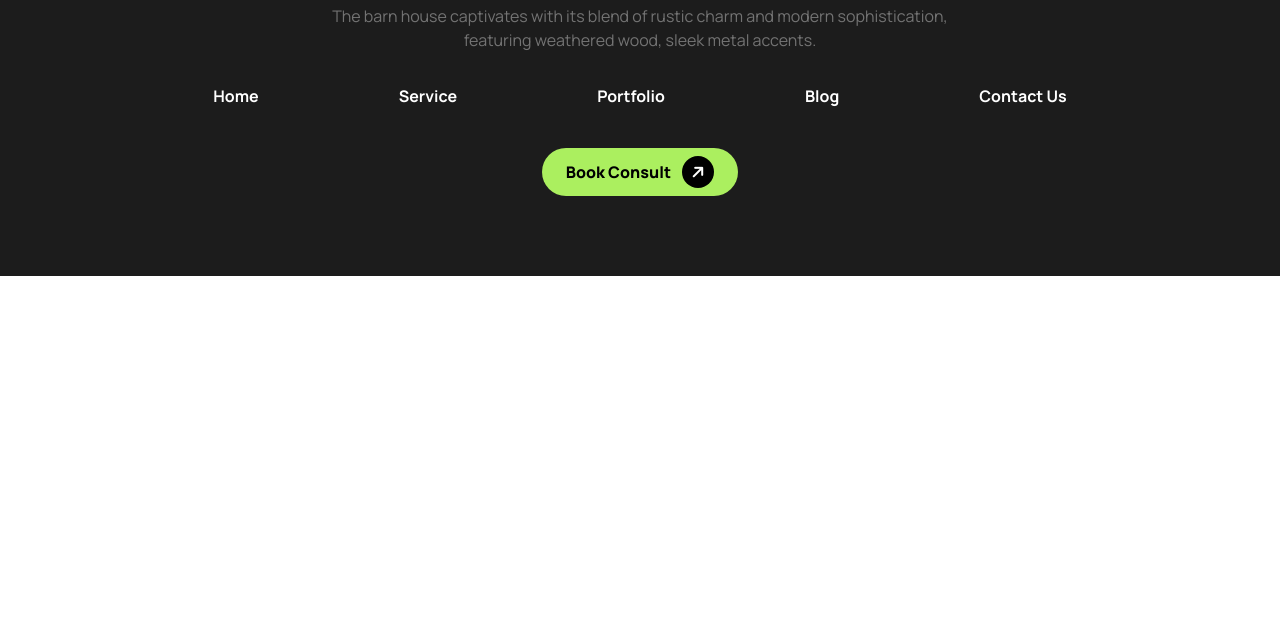
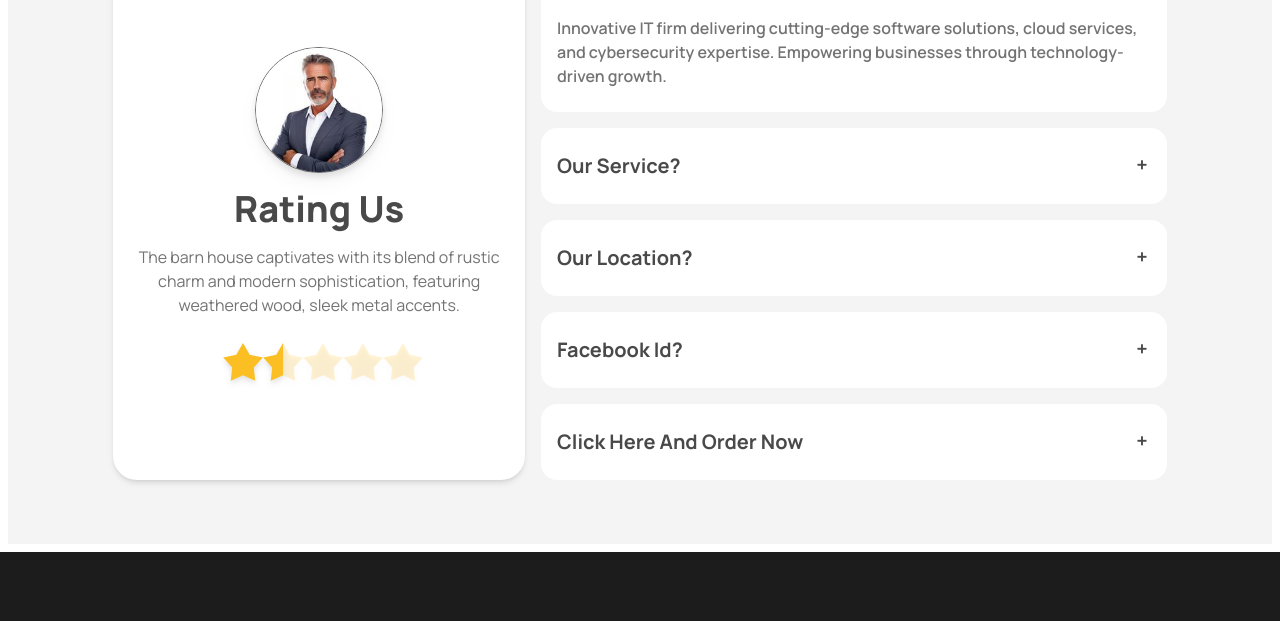
Before and after one commit to Code-With-Abir/Rinterio, a plain HTML site: page index.html in a window 1280 px wide. Shown: the part 4629-5250 px from the top of the page. Before the commit the page ends 4905 px from the top, so only its background shows below. Drawn offline with nearby package versions, Linux system fonts and the light colour scheme.

Commit message:
Website Done

```diff
--- a/index.html
+++ b/index.html
@@ -330,6 +330,78 @@
        </div>
     </div>
     </section>
+        <!--! Rating Us -->
+        <section class="bg-bg pt-20 py-16 border-white border-8">
+            <!--! Container -->
+        <div class=" w-10/12 mx-auto grid lg:grid-cols-5 grid-cols-1  lg:gap-4">
+            <!--todo left -->
+            <div class=" col-span-2 bg-white py-8 px-3 shadow-md flex flex-col mx-auto justify-center text-center rounded-3xl">
+                    <img class="lg:w-[10vw] md:w-[20vw] w-[20vw] border border-[#737373] rounded-full mx-auto drop-shadow-lg" src="./image/image.png" alt="">
+                    <h1 class="text-3xl md:text-4xl lg:text-4xl font-black text-[#494949] mt-4">Rating Us</h1>
+                    <p class="text-[#737373] mt-4">The barn house captivates with its blend of rustic charm and modern sophistication, featuring weathered wood, sleek metal accents.</p>
+                                        <div class="rating rating-lg rating-half mx-auto mt-6 drop-shadow-md ">
+                            <input type="radio" name="rating-10" class="rating-hidden" />
+                            <input type="radio" name="rating-10" class="mask mask-star-2 mask-half-1 bg-amber-400" />
+                            <input type="radio" name="rating-10" class="mask mask-star-2 mask-half-2 bg-amber-400" />
+                            <input
+                                type="radio"
+                                name="rating-10"
+                                class="mask mask-star-2 mask-half-1 bg-amber-400"
+                                checked="checked" />
+                            <input type="radio" name="rating-10" class="mask mask-star-2 mask-half-2 bg-amber-400" />
+                            <input type="radio" name="rating-10" class="mask mask-star-2 mask-half-1 bg-amber-400" />
+                            <input type="radio" name="rating-10" class="mask mask-star-2 mask-half-2 bg-amber-400" />
+                            <input type="radio" name="rating-10" class="mask mask-star-2 mask-half-1 bg-amber-400" />
+                            <input type="radio" name="rating-10" class="mask mask-star-2 mask-half-2 bg-amber-400" />
+                            <input type="radio" name="rating-10" class="mask mask-star-2 mask-half-1 bg-amber-400" />
+                            <input type="radio" name="rating-10" class="mask mask-star-2 mask-half-2 bg-amber-400" />
+                                        </div>
+            </div>
+            <!--todo right -->
+            <div class=" col-span-3 mt-10 md:mt-0 lg:mt-0">
+                <div class="collapse collapse-plus bg-white py-2 text-[#494949]  ">
+                    <input type="radio" name="my-accordion-3" checked="checked" />
+                    <div class="collapse-title text-xl font-bold ">What is Rinterio?</div>
+                    <div class="collapse-content">
+                      <p class="text-[#737373] font-semibold">Innovative IT firm delivering cutting-edge software solutions, cloud services, and cybersecurity expertise. Empowering businesses through technology-driven growth.</p>
+                    </div>
+                  </div>
+                  <div class="collapse collapse-plus bg-white py-2 text-[#494949] mt-4">
+                    <input type="radio" name="my-accordion-3" />
+                    <div class="collapse-title text-xl font-bold ">Our Service?</div>
+                    <div class="collapse-content">
+                      <p class="text-[#737373] font-semibold"><ul class="list-decimal px-4 font-semibold ">
+                        <li>Web Design</li>
+                        <li>Graphic Design</li>
+                        <li>Digital Marketing</li>
+                        <li>SEO</li>
+                      </ul></p>
+                    </div>
+                  </div>
+                  <div class="collapse collapse-plus bg-white py-2 text-[#494949] mt-4">
+                    <input type="radio" name="my-accordion-3" />
+                    <div class="collapse-title text-xl font-bold ">Our Location?</div>
+                    <div class="collapse-content">
+                      <p class="text-[#737373] font-semibold">Nawabganj / Sholla High School</p>
+                    </div>
+                  </div>
+                  <div class="collapse collapse-plus bg-white py-2 text-[#494949] mt-4">
+                    <input type="radio" name="my-accordion-3" />
+                    <div class="collapse-title text-xl font-bold ">Facebook Id?</div>
+                    <div class="collapse-content">
+                      <p class="text-[#737373] font-semibold"><a class="text-blue-900" href="" target="_blank">https://www.facebook.com/abirahmed231/</a></p>
+                    </div>
+                  </div>
+                  <div class="collapse collapse-plus bg-white py-2 text-[#494949] mt-4">
+                    <input type="radio" name="my-accordion-3" />
+                    <div class="collapse-title text-xl font-bold ">Click Here And Order Now</div>
+                    <div class="collapse-content">
+                      <p class="text-[#737373] font-semibold"><a class="text-blue-900" href="" target="_blank">https://code-with-abir.github.io/Rinterio/</a></p>
+                    </div>
+                  </div>
+            </div>
+        </div>
+        </section>
     </main>
     <footer class="bg-[#1C1C1C] py-20">
         <!--! container -->
```
Also changed, not shown: image/image.png (added).
